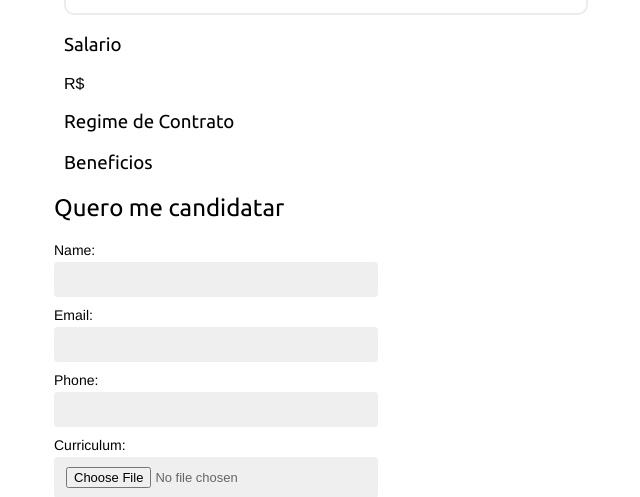
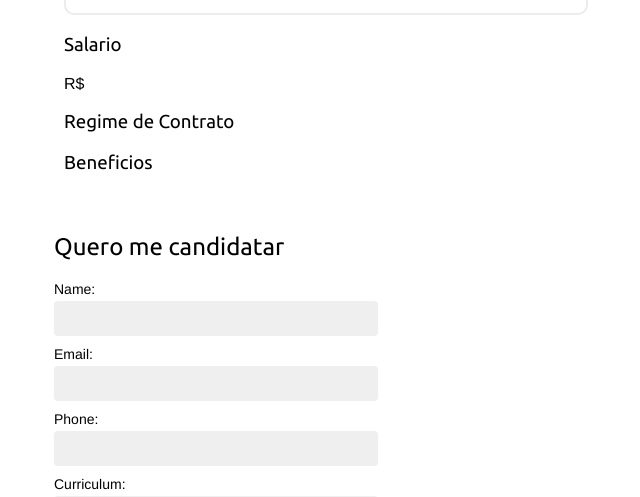
Before and after one commit to snubdev/Portal_Emprego, a Django app: template job/templates/job/detail.html in a window 1280 px wide. Shown: the part 203-700 px from the top of the page, without its empty margins (46-686 px from the left). Run offline with Django 4.2, Linux system fonts and the light colour scheme; the template is opened without the code that fills it: values that come from a table or form of the project are taken from there, others are empty.

Commit message:
Revisão no código

```diff
--- a/job/static/css/job.css
+++ b/job/static/css/job.css
@@ -346,3 +346,7 @@
 .opportunity {
     padding-left: 10px;
 }
+
+.job_registrations {
+    padding-top: 20px;
+}
```
